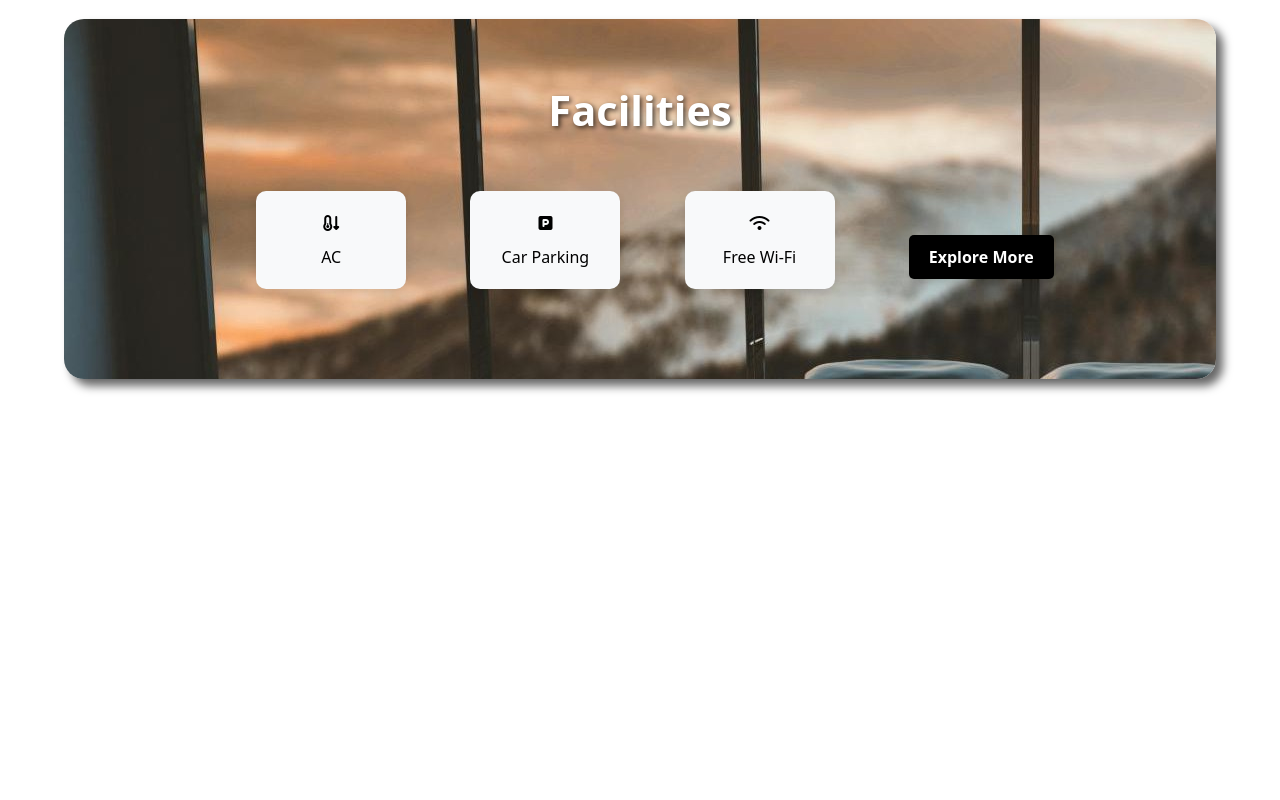
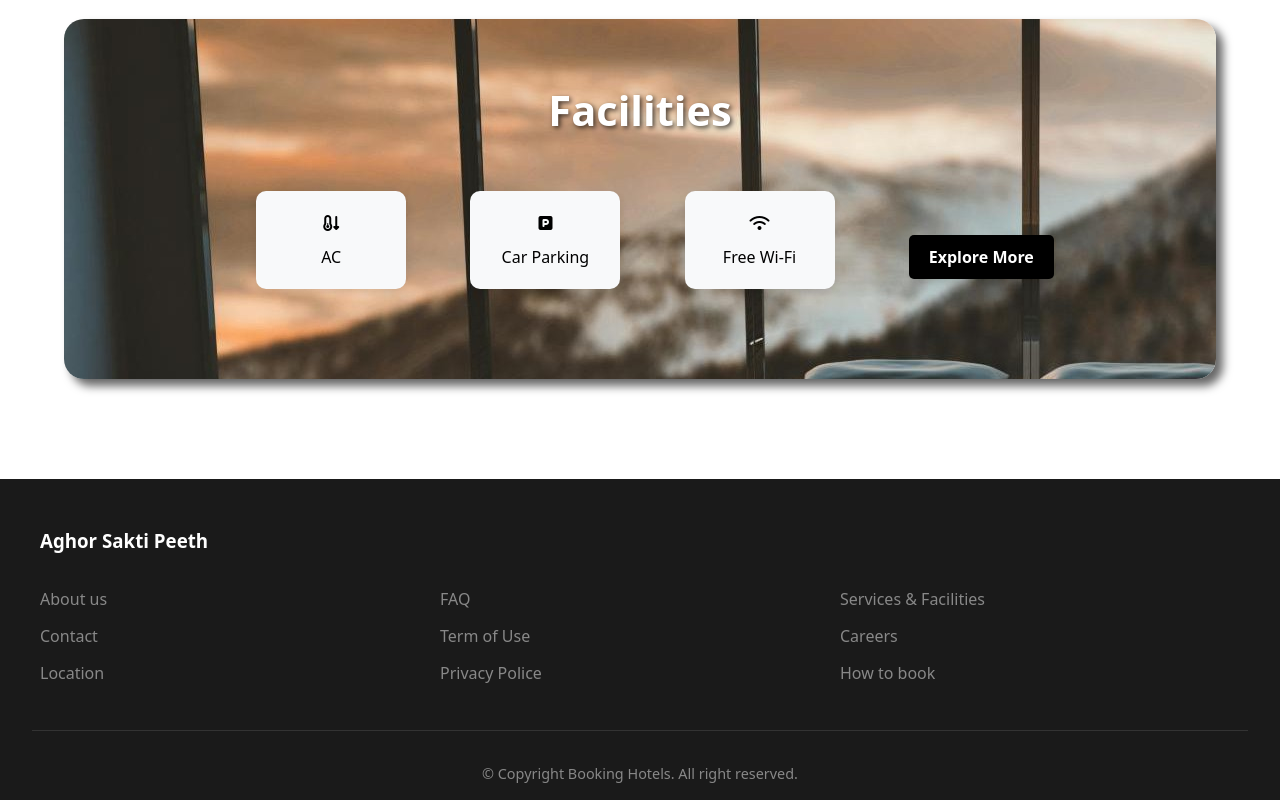
Before and after one commit to Aryan-404-404/Hotel-booking-Site, a plain HTML site: page Development/index.html in a window 1280 px wide. Shown: the part 2127-2927 px from the top of the page. Before the commit the page ends 2526 px from the top, so only its background shows below. Drawn offline with Linux system fonts and the light colour scheme.

Commit message:
Added footer and updated facility section

```diff
--- a/Development/index.html
+++ b/Development/index.html
@@ -1,5 +1,6 @@
 <!DOCTYPE html>
 <html lang="en">
+
 <head>
     <meta charset="UTF-8">
     <meta name="viewport" content="width=device-width, initial-scale=1.0">
@@ -8,6 +9,7 @@
     <link rel="stylesheet" href="style.css">
     <link rel="stylesheet" href="https://cdnjs.cloudflare.com/ajax/libs/font-awesome/6.5.1/css/all.min.css">
 </head>
+
 <body>
     <nav class="nav">
         <div class="nav-container">
@@ -16,11 +18,17 @@
                 <a href="#" class="nav-link">Home</a>
                 <a href="#" class="nav-link">Rooms</a>
                 <a href="#" class="nav-link">About Us</a>
-                <a href="http://127.0.0.1:60426/Development/registrations/Sign_in_Page/sign_in.html" class="nav-link">Sign in</a>
+                <a href="http://127.0.0.1:60426/Development/registrations/Sign_in_Page/sign_in.html"
+                    class="nav-link">Sign in</a>
                 <button class="btn btn-primary">Book Now</button>
             </div>
             <button class="menu-button">
-                <svg xmlns="http://www.w3.org/2000/svg" width="24" height="24" viewBox="0 0 24 24" fill="none" stroke="currentColor" stroke-width="2" stroke-linecap="round" stroke-linejoin="round"><line x1="4" x2="20" y1="12" y2="12"/><line x1="4" x2="20" y1="6" y2="6"/><line x1="4" x2="20" y1="18" y2="18"/></svg>
+                <svg xmlns="http://www.w3.org/2000/svg" width="24" height="24" viewBox="0 0 24 24" fill="none"
+                    stroke="currentColor" stroke-width="2" stroke-linecap="round" stroke-linejoin="round">
+                    <line x1="4" x2="20" y1="12" y2="12" />
+                    <line x1="4" x2="20" y1="6" y2="6" />
+                    <line x1="4" x2="20" y1="18" y2="18" />
+                </svg>
             </button>
         </div>
     </nav>
@@ -133,5 +141,39 @@
         <a href="#" class="explore-button">Explore More</a>
     </div>
 
+    <footer class="footer">
+        <div class="footer-content">
+            <div>
+                <h3>Aghor Sakti Peeth</h3>
+            </div>
+            <div class="options">
+                <div class="footer-section">
+                    <ul>
+                        <li><a href="#">About us</a></li>
+                        <li><a href="#">Contact</a></li>
+                        <li><a href="#">Location</a></li>
+                    </ul>
+                </div>
+                <div class="footer-section">
+                    <ul>
+                        <li><a href="#">FAQ</a></li>
+                        <li><a href="#">Term of Use</a></li>
+                        <li><a href="#">Privacy Police</a></li>
+                    </ul>
+                </div>
+                <div class="footer-section">
+                    <ul>
+                        <li><a href="#">Services & Facilities</a></li>
+                        <li><a href="#">Careers</a></li>
+                        <li><a href="#">How to book</a></li>
+                    </ul>
+                </div>
+            </div>
+        </div>
+        <div class="footer-bottom">
+            <p>© Copyright Booking Hotels. All right reserved.</p>
+        </div>
+    </footer>
 </body>
+
 </html>
--- a/Development/style.css
+++ b/Development/style.css
@@ -148,6 +148,7 @@ body {
     .menu-button {
         display: none;
     }
+
     .hero-title {
         font-size: 3.5rem;
     }
@@ -160,7 +161,7 @@ body {
 .booking-container {
     margin: 100px auto;
     max-width: 50%;
-    background: #C4E0E9 ;
+    background: #C4E0E9;
     padding: 25px;
     border-radius: 10px;
     display: flex;
@@ -213,7 +214,8 @@ label {
     margin-bottom: 5px;
 }
 
-.dateIcon, .personIcon {
+.dateIcon,
+.personIcon {
     color: #007bff;
 }
 
@@ -286,6 +288,7 @@ label {
     height: 600px;
     margin-bottom: 50px;
 }
+
 .card {
     position: relative;
     width: 400px;
@@ -294,12 +297,14 @@ label {
     box-shadow: 0 4px 8px rgba(0, 0, 0, 0.1);
 
 }
+
 .card img {
     width: auto;
     height: 100%;
     display: block;
     transition: transform 0.4s ease-in-out;
 }
+
 .card .label {
     position: absolute;
     bottom: 20px;
@@ -313,12 +318,13 @@ label {
     text-shadow: 1px 1px 4px rgba(0, 0, 0, 0.6);
     transition: background 0.3s ease;
 }
-.middleImages .card{
+
+.middleImages .card {
     height: 290px;
     margin-bottom: 20px;
 }
 
-.card :hover{
+.card :hover {
     transform: scale(1.1);
     cursor: pointer;
 }
@@ -354,6 +360,7 @@ label {
     justify-content: center;
     align-items: center;
 }
+
 .left button {
     background-color: #333;
     color: white;
@@ -399,11 +406,10 @@ label {
     box-shadow: 0 4px 8px rgba(0, 0, 0, 0.1);
     text-align: center;
     cursor: pointer;
-    transition: transform 0.4s ease-in-out;
 }
-.facilities-container :hover{
+
+.facilities-container :hover {
     transform: scale(1.1);
-    background: rgba(0, 0, 0, 0.3);
 }
 
 .facility img {
@@ -429,3 +435,79 @@ label {
     font-size: 16px;
     font-weight: bold;
 }
+
+/* Footer */
+.content {
+    flex: 1;
+}
+
+.footer {
+    margin-top: 100px;
+    background-color: #1a1a1a;
+    padding: 3rem 2rem 1rem;
+    color: #fff;
+}
+
+.footer-content {
+    max-width: 1200px;
+    margin: 0 auto;
+    display: flex;
+    flex-direction: column;
+    justify-content: space-around;
+    gap: 2rem;
+    margin-bottom: 2rem;
+}
+.options{
+    display: flex;
+}
+
+.footer-section {
+    flex: 1;
+}
+
+.footer-section h3 {
+    color: #fff;
+    margin-bottom: 1.5rem;
+    font-size: 1.5rem;
+}
+
+.footer-section ul {
+    list-style: none;
+}
+
+.footer-section ul li {
+    margin-bottom: 0.8rem;
+}
+
+.footer-section ul li a {
+    color: #888;
+    text-decoration: none;
+    transition: color 0.3s ease;
+}
+
+.footer-section ul li a:hover {
+    color: #fff;
+}
+
+.footer-bottom {
+    text-align: center;
+    padding-top: 2rem;
+    border-top: 1px solid #333;
+}
+
+.footer-bottom p {
+    color: #888;
+    margin: 0;
+    font-size: 0.9rem;
+}
+
+@media (max-width: 768px) {
+    .footer-content {
+        flex-direction: column;
+        text-align: center;
+    }
+
+    .footer-section {
+        margin-bottom: 2rem;
+    }
+}
```
